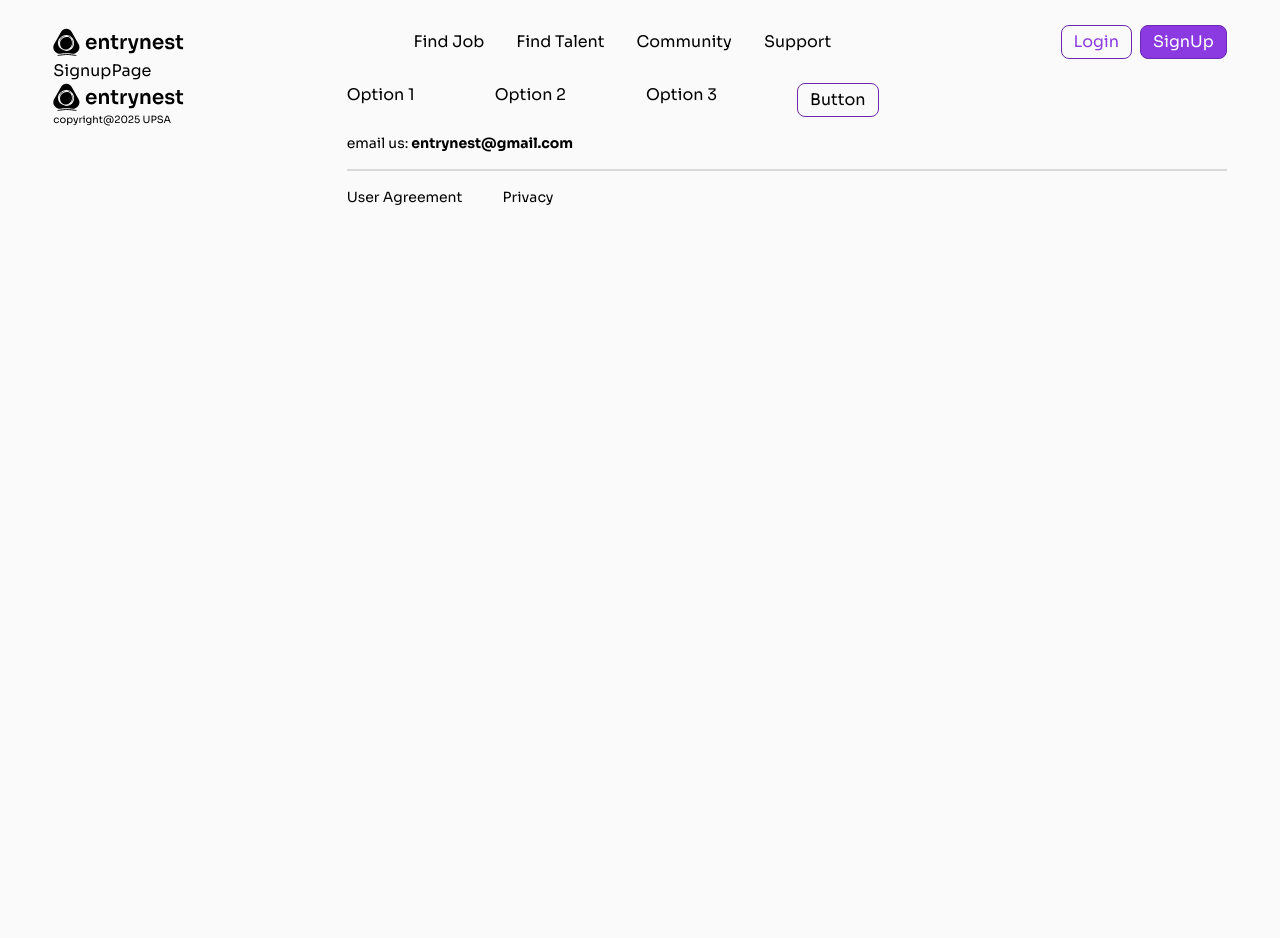
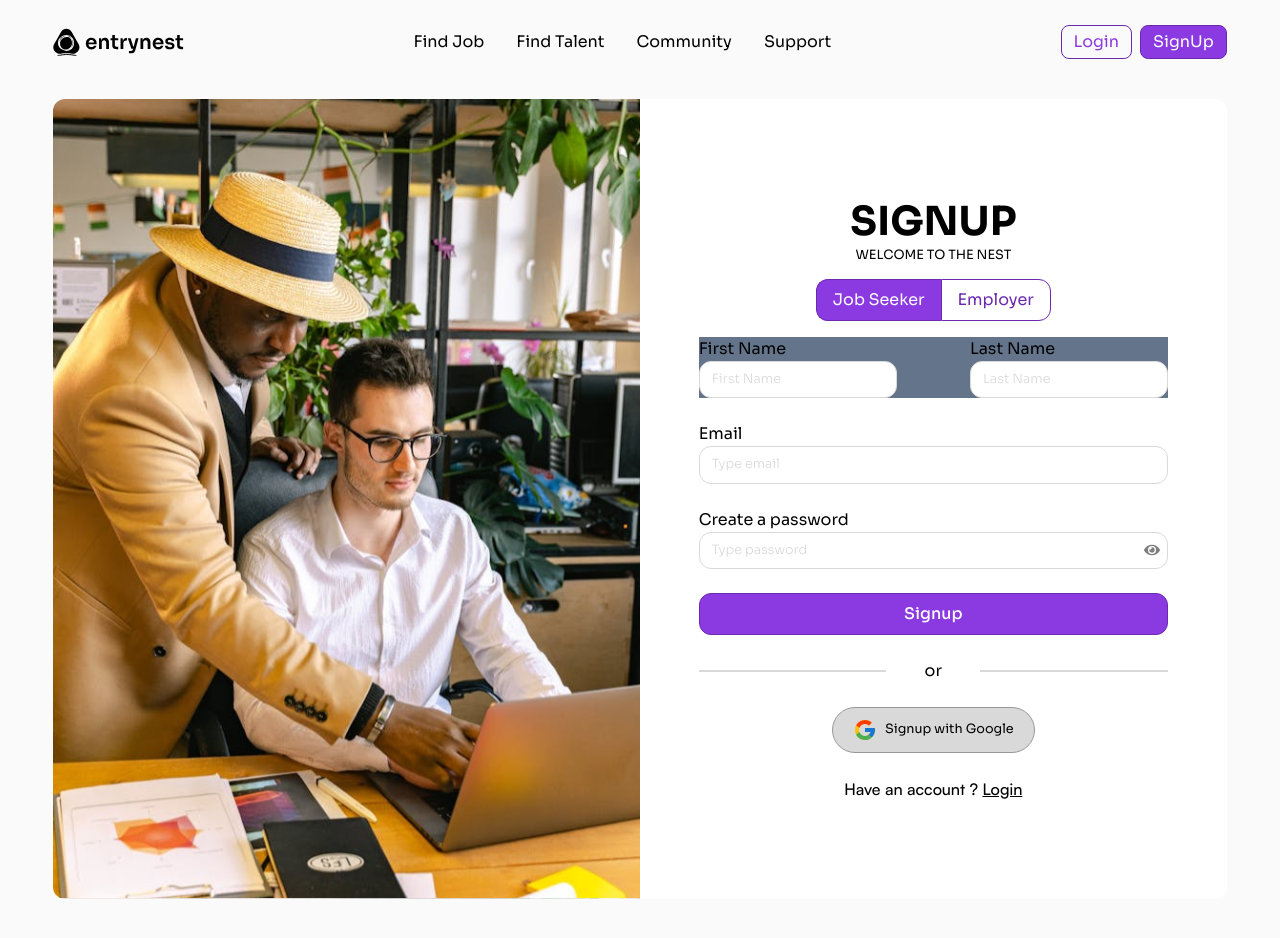
Before and after one commit to nyator/entrynest, a React (Vite) app in the folder client/: page /join_signup in a window 1280 px wide. Before the commit the page ends 800 px from the top, so only its background shows below. Built offline with nearby package versions, Linux system fonts and the light colour scheme.

Commit message:
`feat: updated layout and signup page to handle join/login and signup routes`

```diff
--- a/client/src/Layout.jsx
+++ b/client/src/Layout.jsx
@@ -11,7 +11,8 @@ const Layout = () => {
       <main className="w-11/12 mx-auto my-[25px]">
         <Navbar />
         <Outlet />
-        {location.pathname !== "/join_login" && <Footer />}
+        {location.pathname !== "/join_login" &&
+          location.pathname !== "/join_signup" && <Footer />}
       </main>
     </>
   );
--- a/client/src/pages/LoginPage.jsx
+++ b/client/src/pages/LoginPage.jsx
@@ -7,7 +7,7 @@ import Button from "../elements/button";
 import { FcGoogle } from "react-icons/fc";
 
 function LoginPage() {
-  const [username, setUsername] = React.useState("");
+  const [email, setEmail] = React.useState("");
   const [password, setPassword] = React.useState("");
 
   const handleUsernameChange = (e) => {
@@ -78,7 +78,7 @@ function LoginPage() {
             <div className="flex justify-center items-center">
               <p className="font-SatoshiMedium ">
                 New to entrynest ?{"  "}
-                <Link>
+                <Link to="/join_signup">
                   <span className="font-medium underline">Signup</span>
                 </Link>
               </p>
--- a/client/src/pages/SignupPage.jsx
+++ b/client/src/pages/SignupPage.jsx
@@ -1,9 +1,137 @@
-import React from 'react'
+import React, { useState } from "react";
+import { Link } from "react-router";
+
+import { logPhoto } from "../constants/assests";
+import InputField from "../elements/inputField";
+import Button from "../elements/button";
+import { FcGoogle } from "react-icons/fc";
 
 function SignupPage() {
+  const [username, setUsername] = React.useState("");
+  const [password, setPassword] = React.useState("");
+
+  const handleUsernameChange = (e) => {
+    setUsername(e.target.value);
+  };
+
+  const handlePasswordChange = (e) => {
+    setPassword(e.target.value);
+  };
+
+  const [toggle, setToggle] = useState("enabled");
+
   return (
-    <div>SignupPage</div>
-  )
+    <div className="flex  md:flex-row w-full mt-10 justify-center items-center my-10 h-full bg-white rounded-xl">
+      <div className="hidden md:flex h-screen w-1/2">
+        <img
+          src={logPhoto}
+          className="object-cover h-full w-full rounded-s-xl"
+        />
+      </div>
+
+      <div className="flex flex-col w-full md:w-1/2 h-1/2 py-8 space-y-4">
+        <div className="leading-tight justify-center text-center ">
+          <h1 className="font-bold text-clampHeadSm">SIGNUP</h1>
+          <p className="text-clampDesc">WELCOME TO THE NEST</p>
+        </div>
+
+        {/* <div className="flex gap-2 items-center justify-center w-fit bg-green-700">
+          <p>Job Seeker</p>
+          <p>Employer</p>
+        </div> */}
+
+        <div className=" flex justify-center items-center">
+          <div className="flex w-fit rounded-xl">
+            <button
+              className={`text-clampText border-[1.5px] border-primaryStroke border-r-0 py-2 px-4 rounded-s-xl  ${
+                toggle === "enabled"
+                  ? "bg-primary text-white"
+                  : "bg-gray-200 text-primaryStroke"
+              } transition duration-300`}
+              onClick={() => setToggle("enabled")}
+            >
+              Job Seeker
+            </button>
+
+            <button
+              className={`text-clampText border-[1.5px] border-primaryStroke py-2 px-4 rounded-r-xl ${
+                toggle === "disabled"
+                  ? "bg-primary text-white"
+                  : "bg-gray-200 text-primaryStroke"
+              } transition duration-300`}
+              onClick={() => setToggle("disabled")}
+            >
+              Employer
+            </button>
+          </div>
+        </div>
+
+        <div className="flex justify-center">
+          <div className="space-y-4 md:space-y-6 w-4/5 items-center">
+            <div className="flex md:flex-row flex-col justify-between gap-4 bg-slate-500">
+              <div>
+                <h1>First Name</h1>
+                <InputField
+                  placeholder="First Name"
+                  onChange={handlePasswordChange}
+                />
+              </div>
+              <div>
+                <h1>Last Name</h1>
+                <InputField
+                  placeholder="Last Name"
+                  onChange={handlePasswordChange}
+                />
+              </div>
+            </div>
+
+            <div className="flex flex-col">
+              <h1>Email</h1>
+              <InputField
+                placeholder="Type email"
+                onChange={handlePasswordChange}
+              />
+            </div>
+
+            <div className="flex flex-col">
+              <h1>Create a password</h1>
+              <InputField
+                type="password"
+                placeholder="Type password"
+                onChange={handlePasswordChange}
+              />
+            </div>
+
+            <Button
+              text="Signup"
+              className="w-full bg-primary text-white font-medium py-2 rounded-xl"
+            />
+
+            <div className="flex items-center justify-between">
+              <div className="w-2/5 h-[1.5px] bg-gray"></div>or
+              <div className="w-2/5 h-[1.5px] bg-gray"></div>
+            </div>
+
+            <Link to={""} className="flex items-center justify-center">
+              <div className="flex w-fit items-center  gap-2 rounded-full text-clampInputText bg-gray border border-grayStroke px-[20px] py-[10px]">
+                <FcGoogle className="size-6" />
+                Signup with Google
+              </div>
+            </Link>
+
+            <div className="flex justify-center items-center">
+              <p className="font-SatoshiMedium ">
+                Have an account ?{"  "}
+                <Link to="/join_login">
+                  <span className="font-medium underline">Login</span>
+                </Link>
+              </p>
+            </div>
+          </div>
+        </div>
+      </div>
+    </div>
+  );
 }
 
-export default SignupPage
+export default SignupPage;
```
